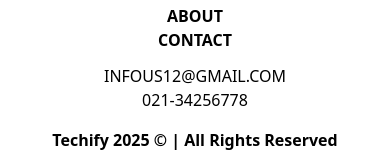
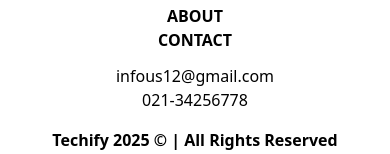
Before and after one commit to muhammadfuzailahmed/Tech-ecommerce-store, a React (Vite) app: page / in a window 390 px wide. Shown: the part 3734-3888 px from the top of the page. Built offline with nearby package versions, Linux system fonts and the light colour scheme.

Commit message:
feat(Footer): Improve responsiveness

```diff
--- a/src/Components/Footer/Footer.jsx
+++ b/src/Components/Footer/Footer.jsx
@@ -33,8 +33,8 @@
                 </ul>
             </div>
             <div className='md:text-left text-center md:mt-0 mt-3'>
-                <p className=' uppercase cursor-pointer transition-all hover:text-orange-700'>infous12@gmail.com</p>
-                <p className=' uppercase cursor-pointer transition-all hover:text-orange-700'>021-34256778</p>
+                <p className='cursor-pointer transition-all hover:text-orange-700'>infous12@gmail.com</p>
+                <p className='uppercase cursor-pointer transition-all hover:text-orange-700'>021-34256778</p>
             </div>
         </div>
         <div className='text-center mt-4 pb-1.5 font-bold'>Techify 2025 &#169; | All Rights Reserved</div>
```
